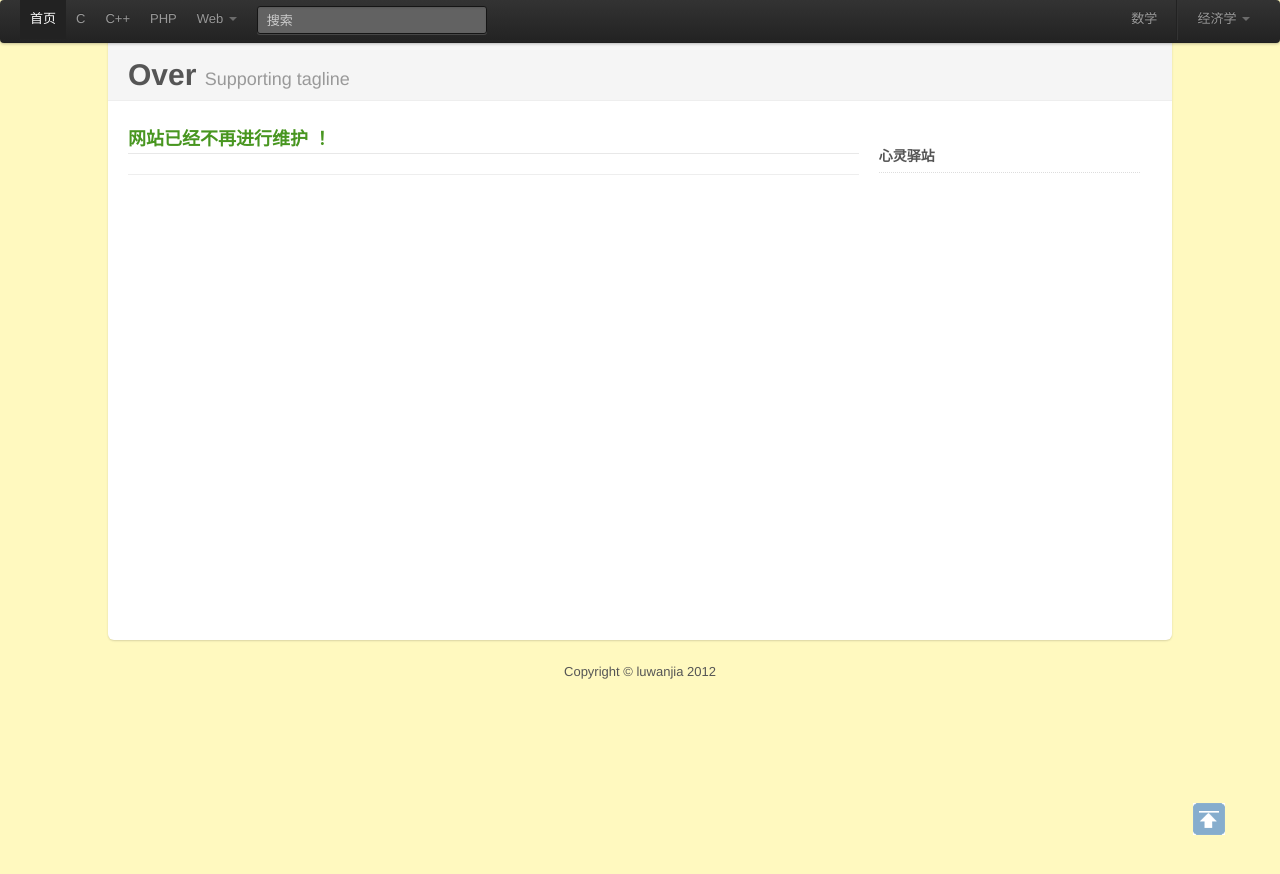
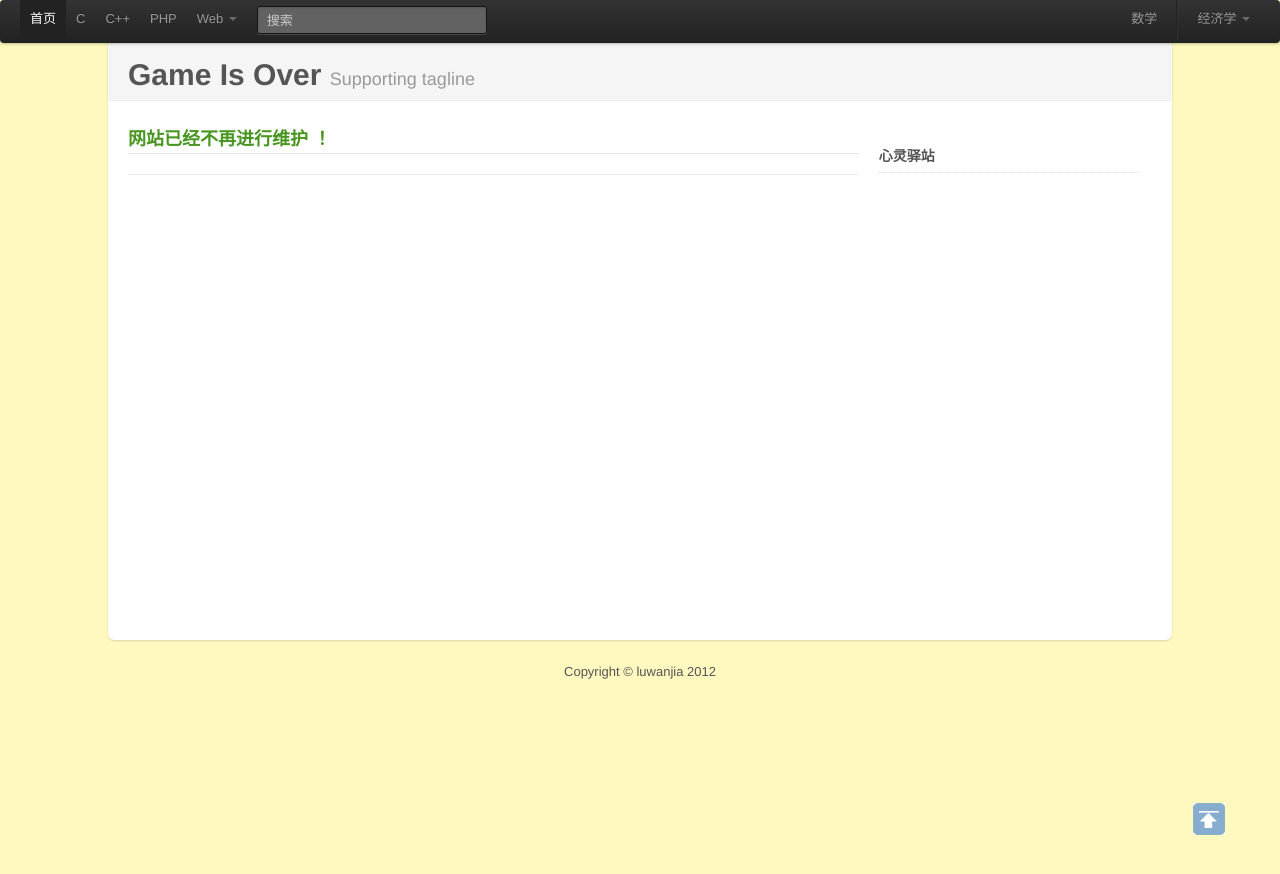
Before and after one commit to luwanlili/luwanlili.github.com, a Jekyll site: the page built from index.html, in a window 1280 px wide. Shown: the top 874 px of the page. Built offline with Jekyll 4.4.1, drawn with Linux system fonts in a browser that asks for light colours.

Commit message:
modify a post

```diff
--- a/index.html
+++ b/index.html
@@ -3,7 +3,7 @@ layout: default
 title: 首页
 ---
 <div class="page-header">
-<h1>Over <small>Supporting tagline</small></h1>
+<h1>Game Is Over <small>Supporting tagline</small></h1>
 </div>
 <div class="row">
 	<div class="span8">
```
